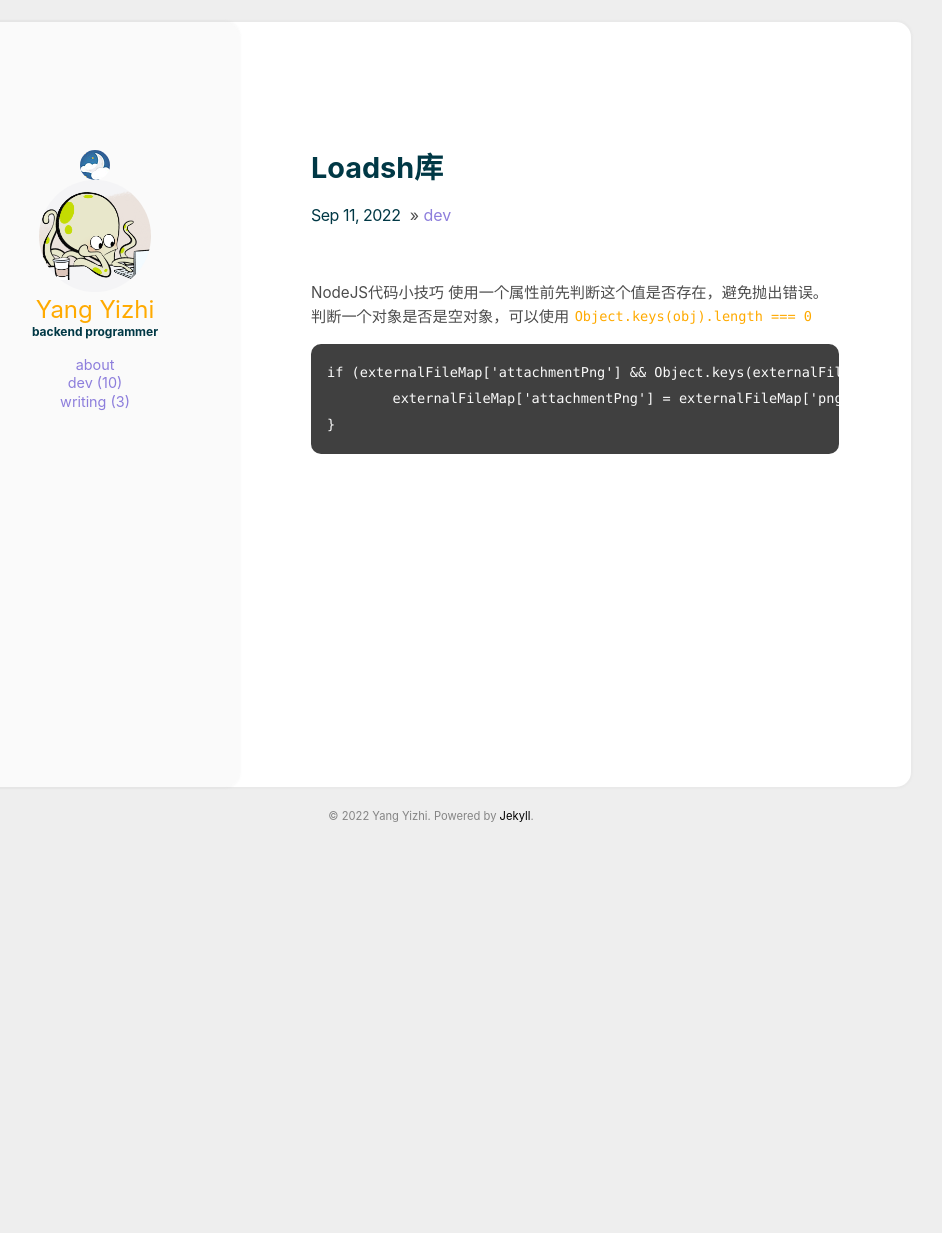
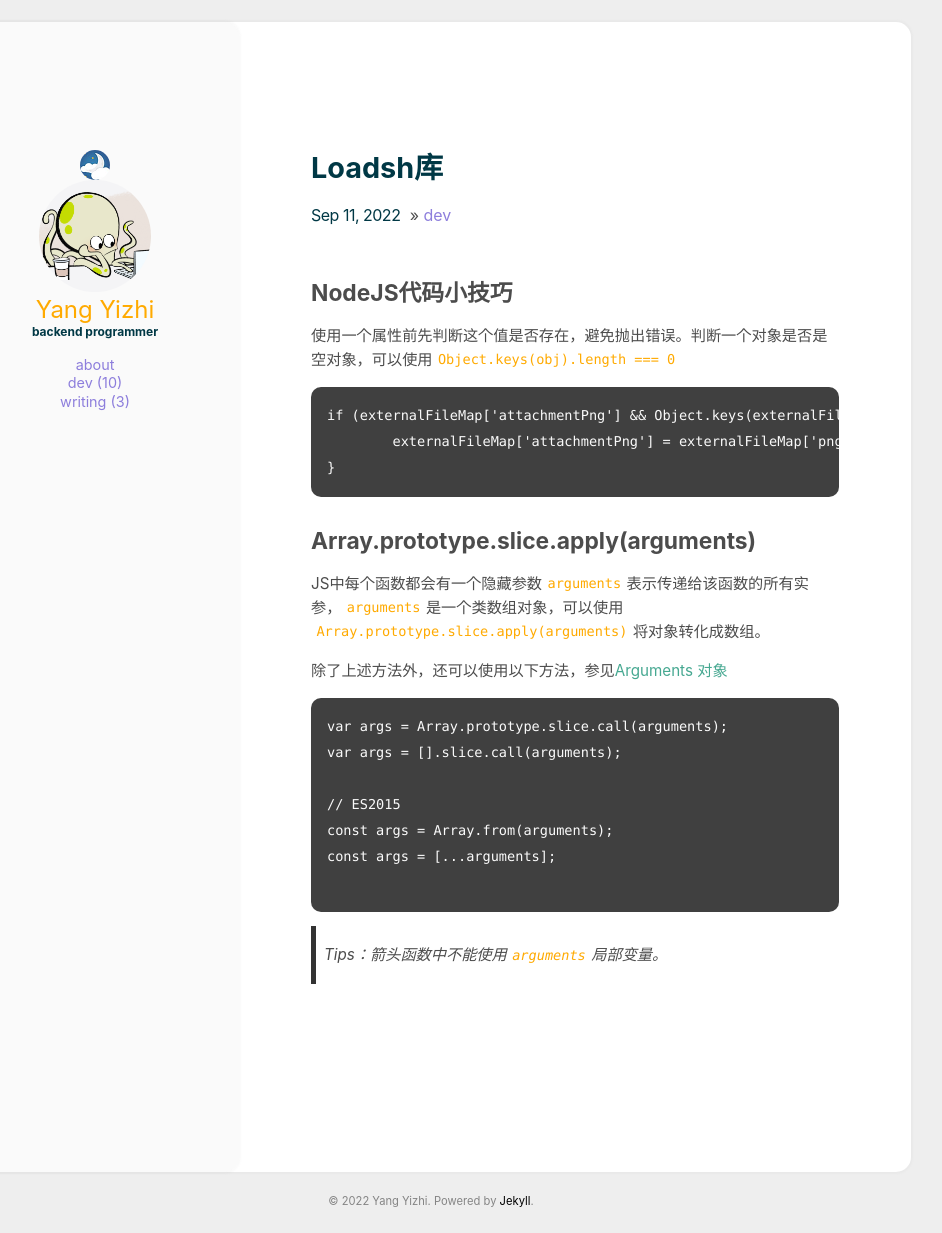
Before and after one commit to niceyangyizhi/niceyangyizhi.github.io, a Jekyll site: the page built from _posts/2022-09-11-JavaScript学习.md, in a window 1280 px wide. Shown: the whole page, without its empty margins (209-1151 px from the left). Built offline with Jekyll 4.4.1, drawn with Linux system fonts in a browser that asks for light colours; before the commit the page ends 922 px from its top, so only the background shows below that.

Commit message:
补充一些笔记啊

````diff
--- a/_posts/2022-09-11-JavaScript学习.md
+++ b/_posts/2022-09-11-JavaScript学习.md
@@ -4,10 +4,27 @@ title:  "Loadsh库"
 category: dev
 ---
 
-NodeJS代码小技巧
+## NodeJS代码小技巧
+
 使用一个属性前先判断这个值是否存在，避免抛出错误。判断一个对象是否是空对象，可以使用`Object.keys(obj).length === 0`
 ```
 if (externalFileMap['attachmentPng'] && Object.keys(externalFileMap['attachmentPng']).length === 0) {
         externalFileMap['attachmentPng'] = externalFileMap['png'];
 }
 ```
+## Array.prototype.slice.apply(arguments)
+
+JS中每个函数都会有一个隐藏参数`arguments`表示传递给该函数的所有实参，`arguments`是一个类数组对象，可以使用`Array.prototype.slice.apply(arguments)`将对象转化成数组。
+
+除了上述方法外，还可以使用以下方法，参见[Arguments 对象](https://developer.mozilla.org/zh-CN/docs/Web/JavaScript/Reference/Functions/arguments)
+```
+var args = Array.prototype.slice.call(arguments);
+var args = [].slice.call(arguments);
+
+// ES2015
+const args = Array.from(arguments);
+const args = [...arguments];
+
+```
+
+>Tips：箭头函数中不能使用`arguments`局部变量。
````
Also changed, not shown: _posts/2022-09-26-Mac使用小技巧.md (+3 -0 lines).
